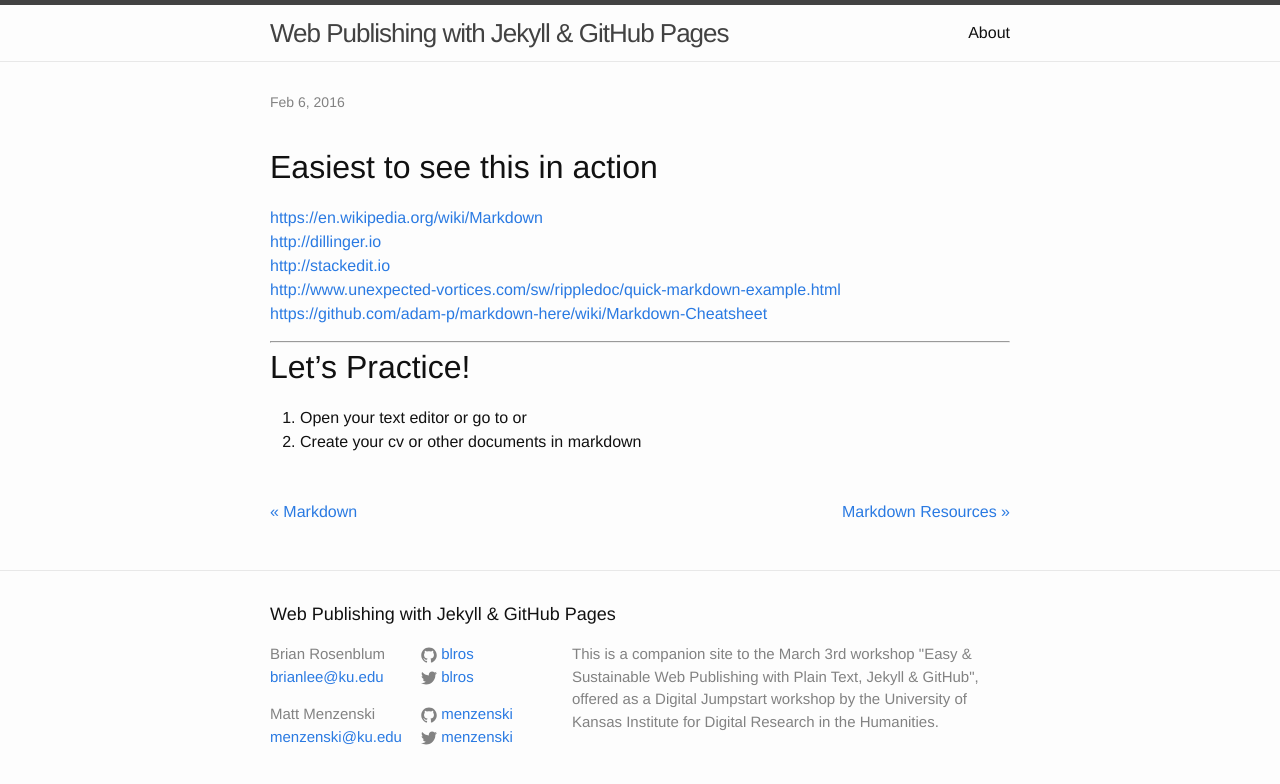
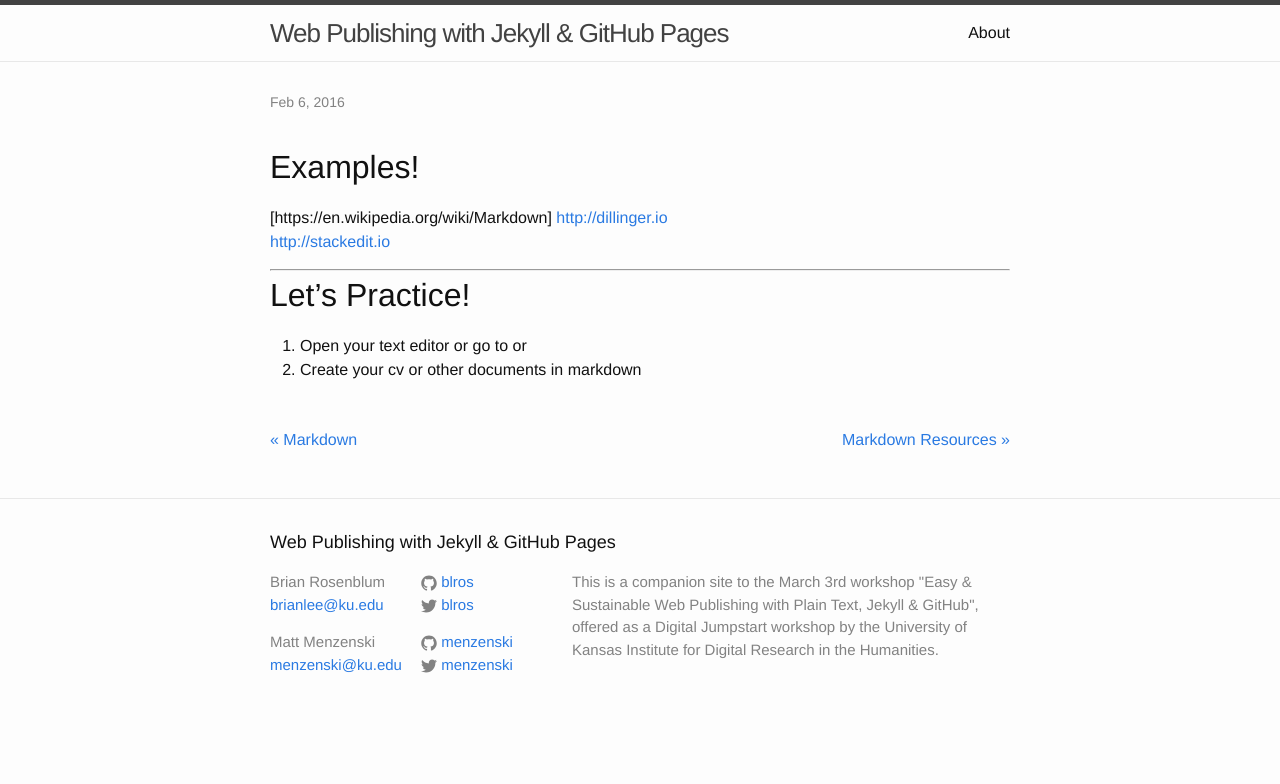
Before and after one commit to menzenski/idrh-static-site-workshop, a Jekyll site: the page built from _posts/2016-02-06-markdown-in-action.md, in a window 1280 px wide. Shown: the top 784 px of the page. Built offline with Jekyll 4.4.1, drawn with Linux system fonts in a browser that asks for light colours.

Commit message:
Updated 2016-02-06-markdown-in-action.md

```diff
--- a/_posts/2016-02-06-markdown-in-action.md
+++ b/_posts/2016-02-06-markdown-in-action.md
@@ -6,13 +6,11 @@ categories: jekyll
 published: true
 ---
 
-## Easiest to see this in action
+## Examples!
 
-<https://en.wikipedia.org/wiki/Markdown>
+[https://en.wikipedia.org/wiki/Markdown]
 <http://dillinger.io>
 <http://stackedit.io>
-<http://www.unexpected-vortices.com/sw/rippledoc/quick-markdown-example.html>
-<https://github.com/adam-p/markdown-here/wiki/Markdown-Cheatsheet>
 
 ***
 
```
